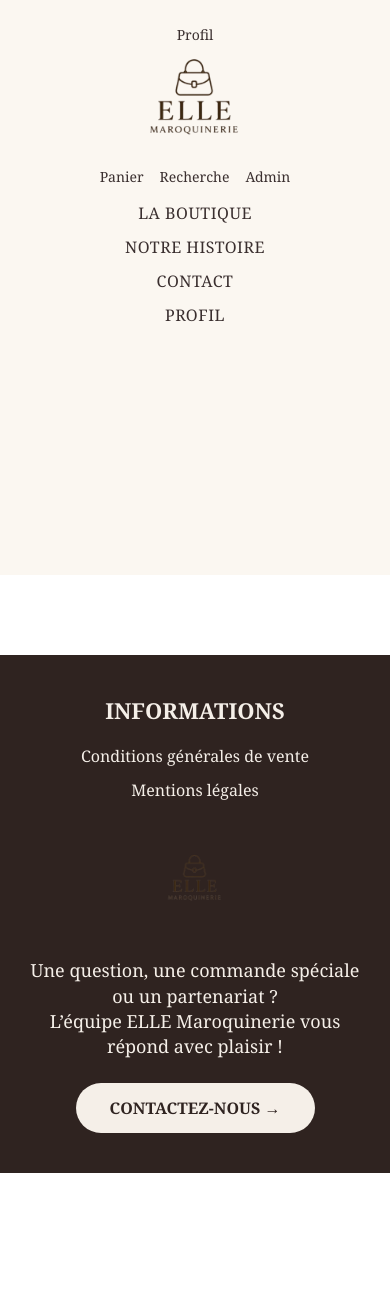
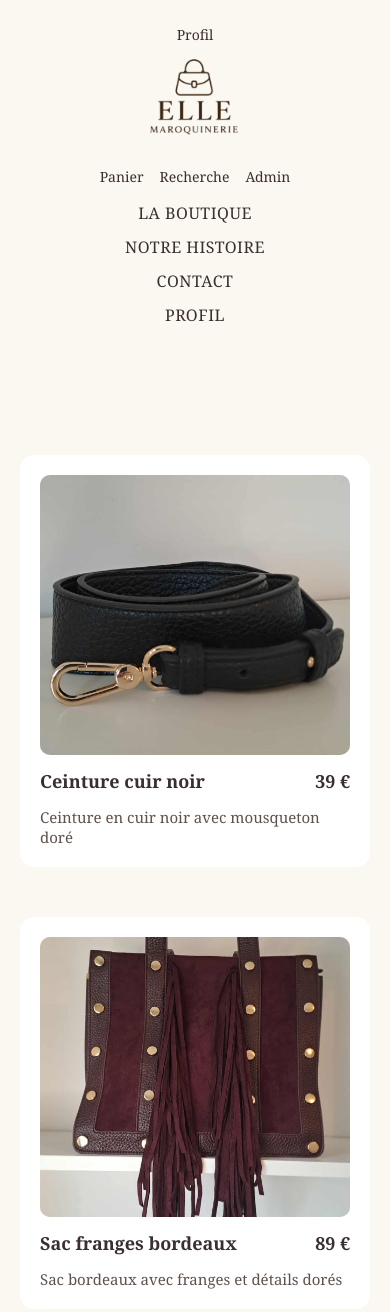
Before and after one commit to heryrasamy/elle-maroquinerie, a website: page boutique.html in a window 390 px wide. Shown: the top 1312 px of the page. Before the commit the page ends 1173 px from the top, so only its background shows below. Drawn offline with Linux system fonts and the light colour scheme.

Commit message:
Fix boutique layout + ajout images produits

```diff
--- a/assets/css/boutique.css
+++ b/assets/css/boutique.css
@@ -1,76 +1,86 @@
-/* PAGE BOUTIQUE */
+/* ===========================
+   PAGE BOUTIQUE
+   =========================== */
+
 .boutique-page {
-    background: #fbf7f1;
-    padding-top: 120px; /* espace sous header */
+    background-color: #fbf7f1;
+    padding: 80px 0;
 }
 
-/* SECTION */
 .boutique {
-    padding: 80px 120px;
+    max-width: 1200px;
+    margin: 0 auto;
+    padding: 0 40px;
 }
 
+/* Grille produits */
 .boutique-grid {
     display: grid;
-    grid-template-columns: repeat(2, 1fr); /* fidèle Figma desktop */
-    gap: 80px 60px;
+    grid-template-columns: repeat(3, 1fr);
+    gap: 50px 35px;
 }
 
-/* CARTE PRODUIT */
+/* Carte produit */
 .product-card {
+    background: #ffffff;
+    padding: 20px;
+    border-radius: 14px;
     display: flex;
     flex-direction: column;
-    gap: 16px;
+    gap: 14px;
+    cursor: pointer;
 }
 
-
-/* IMAGE PLACEHOLDER */
+/* Image produit */
 .product-image {
     width: 100%;
-    height: 100%;
-    aspect-ratio: 1 / 1;
-     object-fit: cover;
-    border-radius: 8px;
-    background: #E0E0E0;
-
+    height: 320px;
+    background: #e0e0e0;
+    overflow: hidden;
+    border-radius: 10px;
 }
 
-/* TEXTE */
-.product-line,
-.product-color {
-    font-size: 18px;
+.product-image img {
+    width: 100%;
+    height: 100%;
+    object-fit: cover;
+    display: block;
 }
 
-.product-name {
-    font-weight: 500;
+/* Texte produit */
+.product-line {
+    display: flex;
+    justify-content: space-between;
+    gap: 12px;
+    font-size: 18px;
+    font-weight: 600;
 }
 
-.product-price {
-    font-weight: 500;
+.product-color {
+    font-size: 15px;
+    color: #5f514b;
 }
 
+/* ===========================
+   RESPONSIVE
+   =========================== */
 
-.product-color {
-    font-size: 18px;
+@media screen and (max-width: 900px) {
+    .boutique-grid {
+        grid-template-columns: repeat(2, 1fr);
+    }
 }
-/* ===========================
-   RESPONSIVE – MOBILE
-   =========================== */
-@media screen and (max-width: 768px) {
 
+@media screen and (max-width: 600px) {
     .boutique {
-        padding: 40px 20px;
+        padding: 0 20px;
     }
 
     .boutique-grid {
-        grid-template-columns: 1fr !important;
-        gap: 40px;
+        grid-template-columns: 1fr;
     }
 
-    .product-line {
-        font-size: 16px;
-    }
-
-    .product-color {
-        font-size: 15px;
+    .product-image {
+        height: 280px;
     }
 }
--- a/assets/js/boutique.js
+++ b/assets/js/boutique.js
@@ -1,12 +1,9 @@
 console.log("boutique.js chargé");
 
-// 1️⃣ Lire les produits depuis le localStorage (créés via l’admin)
-const products = JSON.parse(localStorage.getItem("products")) || [];
-console.log("Produits boutique :", products);
-
-// 2️⃣ Cibler la grille Figma existante
+// 1️⃣ Lecture localStorage
 const storedProducts = JSON.parse(localStorage.getItem("products")) || [];
 
+// 2️⃣ Fallback si vide
 const products = storedProducts.length > 0 ? storedProducts : [
     {
         id: 1,
@@ -45,6 +42,10 @@ const products = storedProducts.length > 0 ? storedProducts : [
     }
 ];
 
+console.log("Produits utilisés :", products);
+const grid = document.getElementById("boutiqueGrid");
+console.log("Grille boutique :", grid);
+
 if (!grid) {
     console.error("❌ boutiqueGrid introuvable dans le HTML");
 } else if (products.length === 0) {
```
